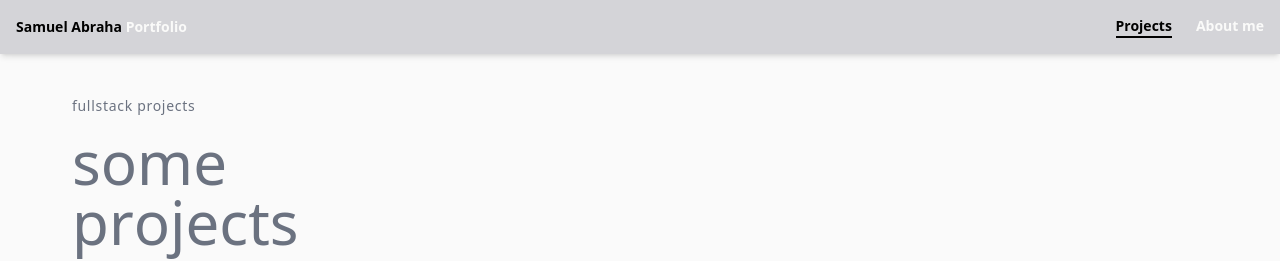
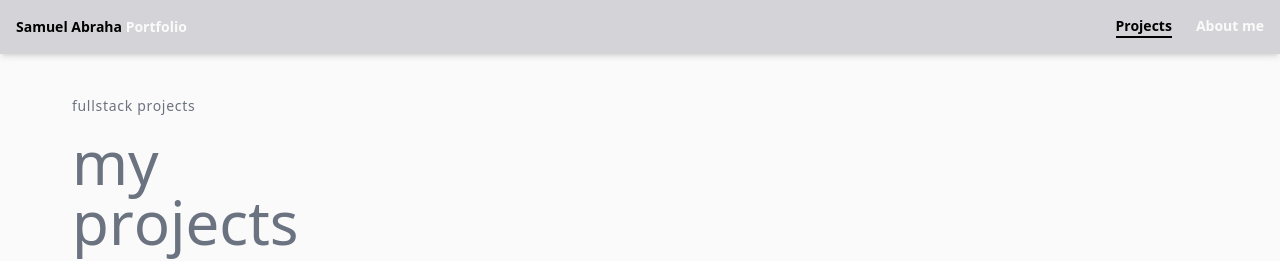
Before and after one commit to sam-abraha/portfolio, a React (Vite) app in the folder my-portfolio/: page / in a window 1280 px wide. Shown: the top 261 px of the page. Built offline with nearby package versions, Linux system fonts and the light colour scheme.

Commit message:
Edit: Update home header

```diff
--- a/my-portfolio/src/pages/Home.jsx
+++ b/my-portfolio/src/pages/Home.jsx
@@ -57,8 +57,8 @@ export default function Home() {
                 <h1 className="text-sm tracking-wider text-gray-500 mb-4">
                 Fullstack Projects
                 </h1>
-                <h1>{renderHoverLetters("Some")}</h1>
-                <h2>{renderHoverLetters("Projects")}</h2>
+                <h2>{renderHoverLetters("my")}</h2>
+                <h2>{renderHoverLetters("projects")}</h2>
               </div>
               <div className="flex justify-left items-center space-x-4 mt-8  ml-8">
                 <Link to={"https://github.com/sam-abraha"} className="flex items-center border-solid bg-transparent text-black text-lg py-4 px-8 rounded hover:bg-gray-200 shadow-md transition duration-300 ease-in-out" target="_blank" rel="noopener noreferrer">
```
